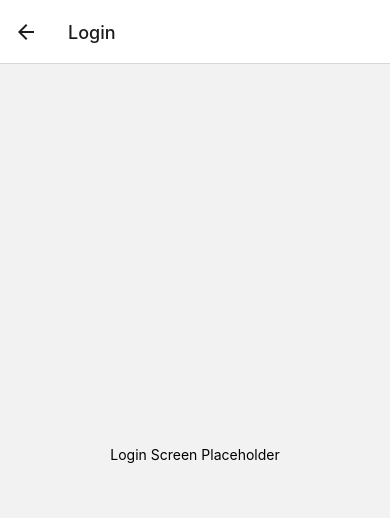
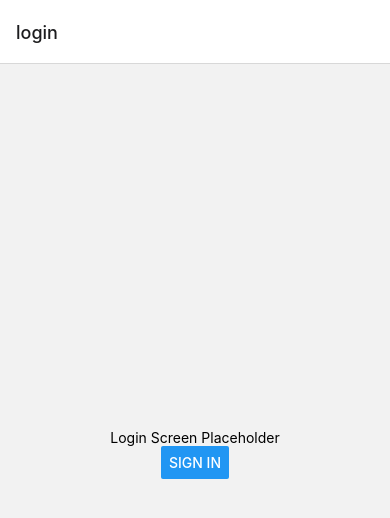
Before and after one commit to DemiKnight/mad-coursework, a React Native app: screen /Login in a window 390 px wide. Shown: the top 518 px of the page. Built offline with nearby package versions, Linux system fonts and the light colour scheme.

Commit message:
WIP Login component & authentication flow & refactor
1. Login component calls "sign in" method
2. Added basic authentication to main App component, with contexts
3. Move all auth components (login, register) to Auth wrapper with navigation.

```diff
--- a/App.tsx
+++ b/App.tsx
@@ -1,36 +1,77 @@
 import React from 'react';
 import {NavigationContainer} from '@react-navigation/native';
 import {createNativeStackNavigator} from '@react-navigation/native-stack';
-import {Login} from './src/components/Login/Login';
+import {Login} from './src/components/Auth/Login/Login';
 import {Home} from './src/components/Home/Home';
+import {Auth} from './src/components/Auth/Auth';
 
 export type RootStackParams = {
   Login: undefined;
   Home: undefined;
 };
+const Stack = createNativeStackNavigator<RootStackParams>();
 
-const Stack = createNativeStackNavigator<RootStackParams>();
+export type AuthContextT = {
+  signIn: (username: string, password: string) => Promise<{token: string}>;
+  signUp: (username: string, password: string) => Promise<{token: string}>;
+  signOut: () => void;
+};
+
+export const AuthContext = React.createContext({} as AuthContextT);
 
 type AppProps = {
   isLoading?: boolean;
   isSignout?: boolean;
   userToken?: string;
 };
-
 const App = () => {
   const [state, setState] = React.useState<AppProps>({
     isLoading: true,
     isSignout: false,
   });
 
-  // React.useEffect(() => {}, []);
+  React.useEffect(() => {
+    const obtainAuthToken = async () => {
+      setState(prev => {
+        // todo, acutally retrieve the authencatioin from storage.
+        return {
+          ...prev,
+          userToken: undefined,
+        };
+      });
+    };
+
+    obtainAuthToken();
+  }, []);
+
+  const authContext = React.useMemo<AuthContextT>(
+    () => ({
+      signIn: (username, password) => {
+        // console.log(username + password);
+        setState(prev => ({...prev, userToken: `${username}${password}`}));
+        return Promise.resolve({token: 'xx'});
+      },
+      signUp: (username, password) => {
+        console.log(username + password);
+        return Promise.resolve({token: 'xx'});
+      },
+      signOut: () => {},
+    }),
+    [],
+  );
 
   return (
     <NavigationContainer>
-      <Stack.Navigator initialRouteName="Home">
-        <Stack.Screen name="Home" component={Home} />
-        <Stack.Screen name="Login" component={Login} />
-      </Stack.Navigator>
+      <AuthContext.Provider value={authContext}>
+        {state.userToken !== undefined ? (
+          <Stack.Navigator initialRouteName="Home">
+            <Stack.Screen name="Home" component={Home} />
+            {/*<Stack.Screen name="Login" component={Login} />*/}
+          </Stack.Navigator>
+        ) : (
+          <Auth />
+        )}
+      </AuthContext.Provider>
     </NavigationContainer>
   );
 };
--- /dev/null
+++ b/src/components/Auth/Auth.tsx
@@ -0,0 +1,20 @@
+import React from 'react';
+import {createNativeStackNavigator} from '@react-navigation/native-stack';
+import {Login} from './Login/Login';
+import {Register} from './Register/Register';
+
+type AuthStackParams = {
+  login: undefined;
+  register: undefined;
+};
+
+const AuthStack = createNativeStackNavigator<AuthStackParams>();
+
+export const Auth = () => {
+  return (
+    <AuthStack.Navigator initialRouteName="login">
+      <AuthStack.Screen name="login" component={Login} />
+      <AuthStack.Screen name="register" component={Register} />
+    </AuthStack.Navigator>
+  );
+};
--- /dev/null
+++ b/src/components/Auth/Login/Login.tsx
@@ -0,0 +1,25 @@
+import React from 'react';
+import {Button, SafeAreaView, StyleSheet, Text} from 'react-native';
+import {AuthContext} from '../../../../App';
+
+export const Login = () => {
+  // const [username, setUsername] = React.useState<string>('');
+  // const [password, setPassword] = React.useState<string>('');
+
+  const {signIn} = React.useContext(AuthContext);
+
+  return (
+    <SafeAreaView style={styles.homeText}>
+      <Text>Login Screen Placeholder</Text>
+      <Button title="Sign in" onPress={() => signIn('yys', 'zz')} />
+    </SafeAreaView>
+  );
+};
+
+const styles = StyleSheet.create({
+  homeText: {
+    flex: 1,
+    alignItems: 'center',
+    justifyContent: 'center',
+  },
+});
--- /dev/null
+++ b/src/components/Auth/Register/Register.tsx
@@ -0,0 +1,10 @@
+import React from 'react';
+import {SafeAreaView, Text} from 'react-native';
+
+export const Register = () => {
+  return (
+    <SafeAreaView>
+      <Text>Register here:</Text>
+    </SafeAreaView>
+  );
+};
--- a/src/components/Login/Login.tsx
+++ /dev/null
@@ -1,18 +0,0 @@
-import React from 'react';
-import {SafeAreaView, StyleSheet, Text} from 'react-native';
-
-export const Login = () => {
-  return (
-    <SafeAreaView style={styles.homeText}>
-      <Text>Login Screen Placeholder</Text>
-    </SafeAreaView>
-  );
-};
-
-const styles = StyleSheet.create({
-  homeText: {
-    flex: 1,
-    alignItems: 'center',
-    justifyContent: 'center',
-  },
-});
```
Also changed, not shown: 1 other file (tests, documents, lock files or other folders).
